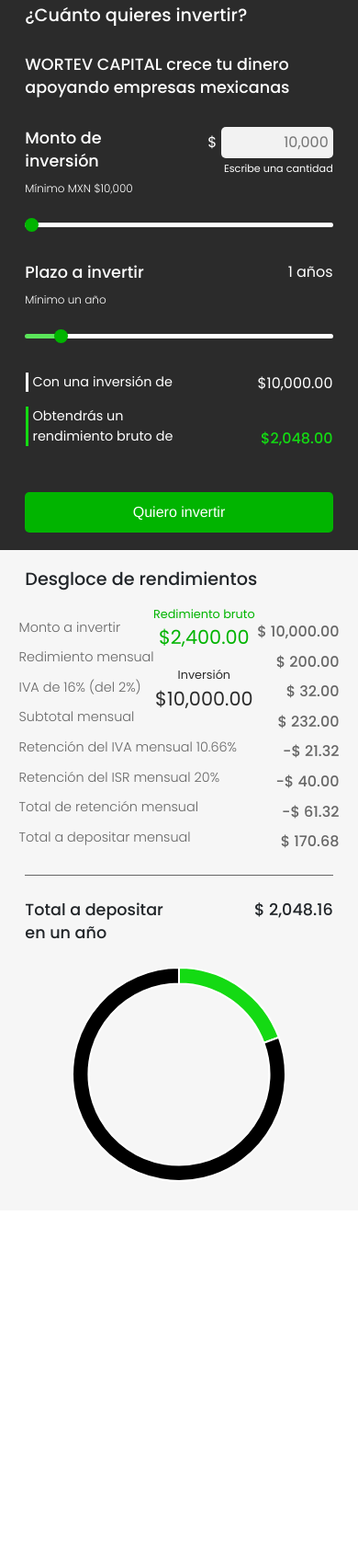
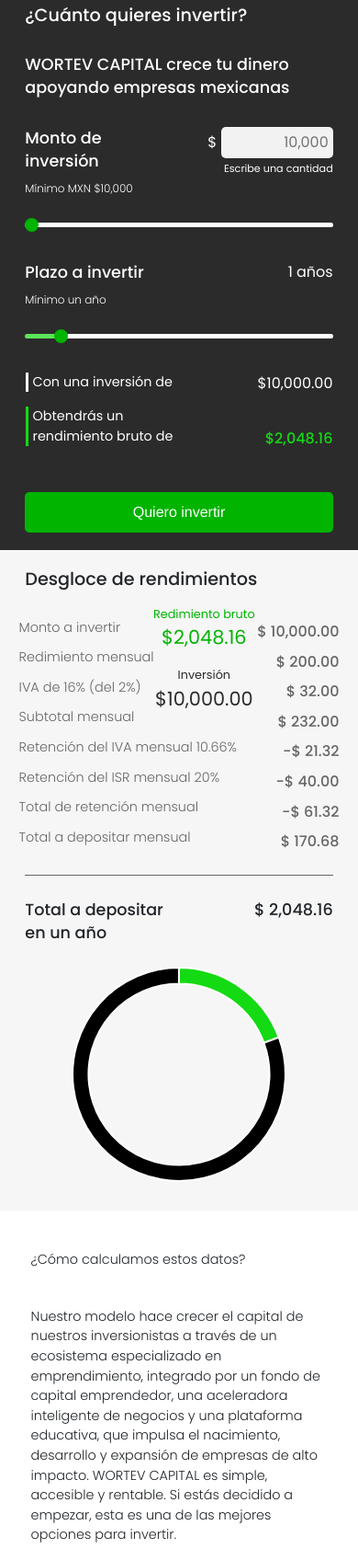
Before and after one commit to gerawortev/CalculadoraWortevCapital, a plain HTML site: page index.html in a window 390 px wide. Shown: the part 102-1798 px from the top of the page at 92% size. Before the commit the page ends 1418 px from the top, so only its background shows below. Drawn offline with nearby package versions, Linux system fonts and the light colour scheme.

Commit message:
correciones rev interna

```diff
--- a/index.html
+++ b/index.html
@@ -78,13 +78,13 @@
                     </div>
                     <div class="col-4 text-right calc_custom_col">
                         <p>$<span id="calc-input-text1">10,000.00</span></p>
-                        <p id="calc-input-text2" class="calc_big_number_green">$2,048.00</p>
+                        <p id="calc-input-text2" class="calc_big_number_green">$2,048.16</p>
                     </div>
                 </div>
 
                 <button class="calc_btn_green calc_helper_top">Quiero invertir</button>
 
-                <div class="d-none d-lg-block calc_helper_top">
+                <div class="d-none d-sm-block calc_helper_top">
                     <p class="calc_how_legend">¿Cómo calculamos estos datos? <br> <br>
 
                         Nuestro modelo hace crecer el capital de nuestros inversionistas a través de un ecosistema
@@ -169,7 +169,7 @@
                     <div id="calc-result">
                         <p class="calc__chart__text1">Redimiento bruto <br> <span
                                 id="result-graph"
-                                style="font-size: 1.3rem;">$2,400.00</span></p>
+                                style="font-size: 1.3rem;">$2,048.16</span></p>
                         <p class="calc__chart__text2">Inversión <br> <span id="input-graph" style="font-size: 1.3rem;">$10,000.00</span>
                         </p>
                     </div>
@@ -191,6 +191,17 @@
                         </div>
                     </div> -->
             </div>
+
+
+            <div class="d-block d-sm-none calc_bot">
+                <p class="calc_how_legend calc_helper_title">¿Cómo calculamos estos datos?</p> <br> <br>
+                <p id="calc-helper-text" class="calc_helper_bot calc_how_legend">
+                    Nuestro modelo hace crecer el capital de nuestros inversionistas a través de un ecosistema
+                    especializado en emprendimiento, integrado por un fondo de capital emprendedor, una aceleradora
+                    inteligente de negocios y una plataforma educativa, que impulsa el nacimiento, desarrollo y
+                    expansión de empresas de alto impacto. WORTEV CAPITAL es simple, accesible y rentable. Si estás
+                    decidido a empezar, esta es una de las mejores opciones para invertir.</p>
+            </div>
         </div>
     </div>
 
--- a/main.js
+++ b/main.js
@@ -32,7 +32,7 @@ var plazoInv = 1;
 var options = {
   series: [2400, 10000],
   chart: {
-    width: 450,
+    width: 500,
     type: 'donut',
   },
   colors: ['#14DA13', '#000000'],
@@ -98,7 +98,7 @@ slider2.addEventListener("input", function () {
 
 //Actualización de datos en tiempo real y funcionalidad de calculadora
 function calcular(monto, tiempo) {
-  if (monto >= 0) {
+  if (monto >= 10000) {
     inputGraph.innerHTML = "$  " + monto.toLocaleString('es-MX', {
       minimumFractionDigits: 2
     });
@@ -137,7 +137,7 @@ function calcular(monto, tiempo) {
     });
       chart.updateSeries([((monto * 0.02 + monto * 0.02 * 0.16 - monto * 0.02 * 0.1066 - monto * 0.02 * 0.2) * 12 *tiempo), monto]);
   } else {
-    alert("Error al colocar tu número");
+    alert("Tu inversión debe ser mayor a $10,000.00");
   }
 }
 
@@ -166,6 +166,20 @@ window.addEventListener("resize", function () {
   }, 200);
 });
 // end: center chart copy
+
+//Hide calc-help
+// function hide() {
+//   var text = document.getElementById("calc-helper-text");
+//   var flecha = document.getElementsByClassName("calc_helper_arrow");
+//   flecha.style = "transform: rotateX(10deg);"
+//   if(text.classList.contains("d-none")){
+//     text.classList.remove("d-none");
+//   }
+//   else {
+//     text.classList.add("d-none");
+//   }
+// }
+
 
 
 //Alternativas calculadora
--- a/styles.css
+++ b/styles.css
@@ -46,6 +46,31 @@
   margin-left: 15px;
   margin-right: 15px;
   margin-top: 20px;
+}
+
+.calc_bot{
+  background-color: white;
+}
+
+.calc_helper_bot {
+  margin-left: 2.33em;
+  margin-right: 2.33em;
+
+}
+
+.calc_helper_title {
+  margin-top: 3em;
+  margin-left: 2.33em;
+  margin-right: 2.33em;
+  display: inline-block;
+}
+
+
+.calc_helper_arrow {
+  padding: 10px;
+  margin-left: 10px;
+  width: 35px;
+  cursor: pointer;
 }
 
 
@@ -279,6 +304,7 @@
   position: absolute;
   text-align: center;
   width: 100%;
+  pointer-events:none;
 }
 .calc_table_result{
   width: 100%;
```
Also changed, not shown: Vector.png (added).
